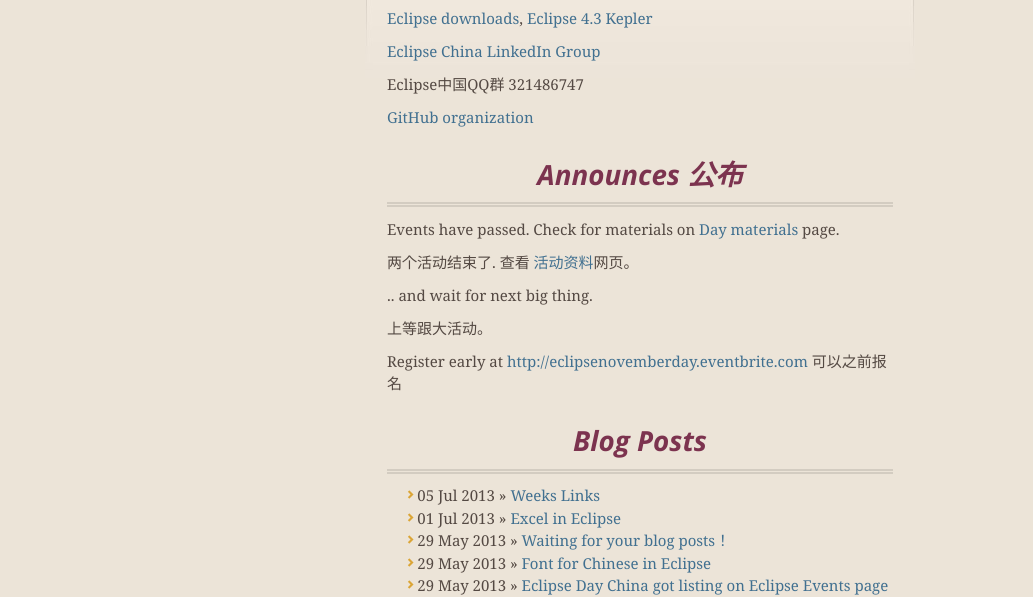
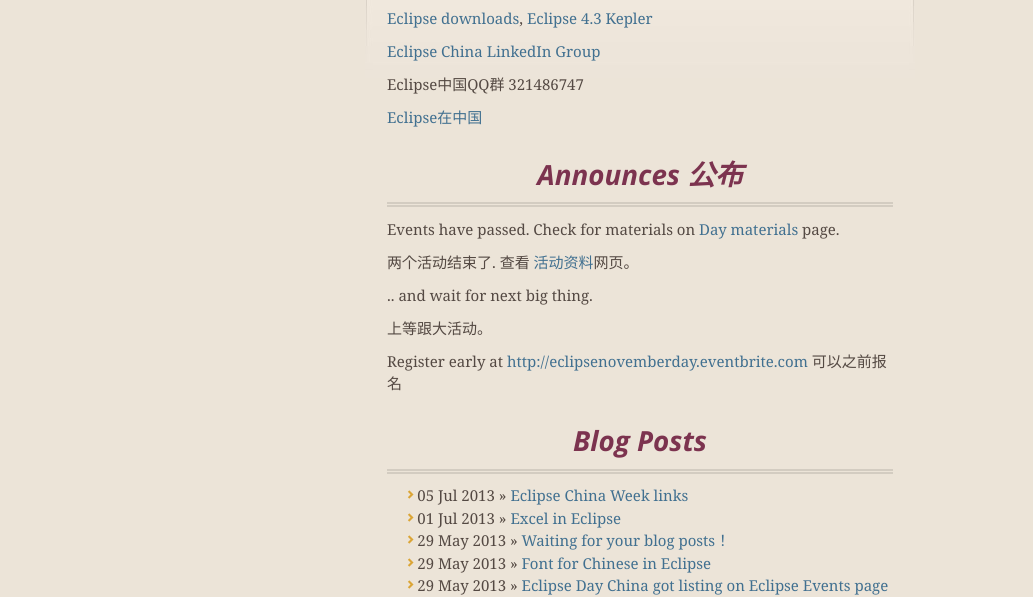
Before and after one commit to Eclipse-China/Eclipse-China.github.io, a Jekyll site: the page built from index.html, in a window 1280 px wide and 900 px high. Shown: the part 267-864 px from the top of the window, without its empty margins (0-1033 px from the left). Built offline with Jekyll 4.4.1, drawn with Linux system fonts in a browser that asks for light colours; nearby versions of some CDN libraries; Markdown is read by kramdown in place of the engine named in the settings.

Commit message:
up companies, week links

```diff
--- a/_posts/2013-07-05-weeks-links.md
+++ b/_posts/2013-07-05-week-links.md
@@ -1,3 +1,9 @@
+---
+layout: eclipse-china
+title: Eclipse China Week links
+---
+
+## {{ page.title }}
 
 [UTF-8 RAP I18N](http://eclipsesource.com/blogs/2013/06/18/i18n-in-eclipse-with-utf-8-property-files/)
 
--- a/index.html
+++ b/index.html
@@ -55,8 +55,9 @@
 <p> Eclipse中国QQ群 321486747 </p>
 <!--
 <p><a href="companies/actuate/Actuate-Bioplate-2012-11-5.htm">Actuate Bioplate</a></p>
+<p><a href="https://github.com/Eclipse-China">GitHub organization</a></p>
  -->
-<p><a href="https://github.com/Eclipse-China">GitHub organization</a></p>
+<p><a href="/companies/">Eclipse在中国</a></p>
 
 <h1>Announces 公布</h1>
 <p>Events have passed. Check for materials on <a href="/Day/materials">Day materials</a> page.</p>
```
Also changed, not shown: Day/materials.md (+1 -1 lines), companies/index.md (+6 -0 lines), 1 other file.
